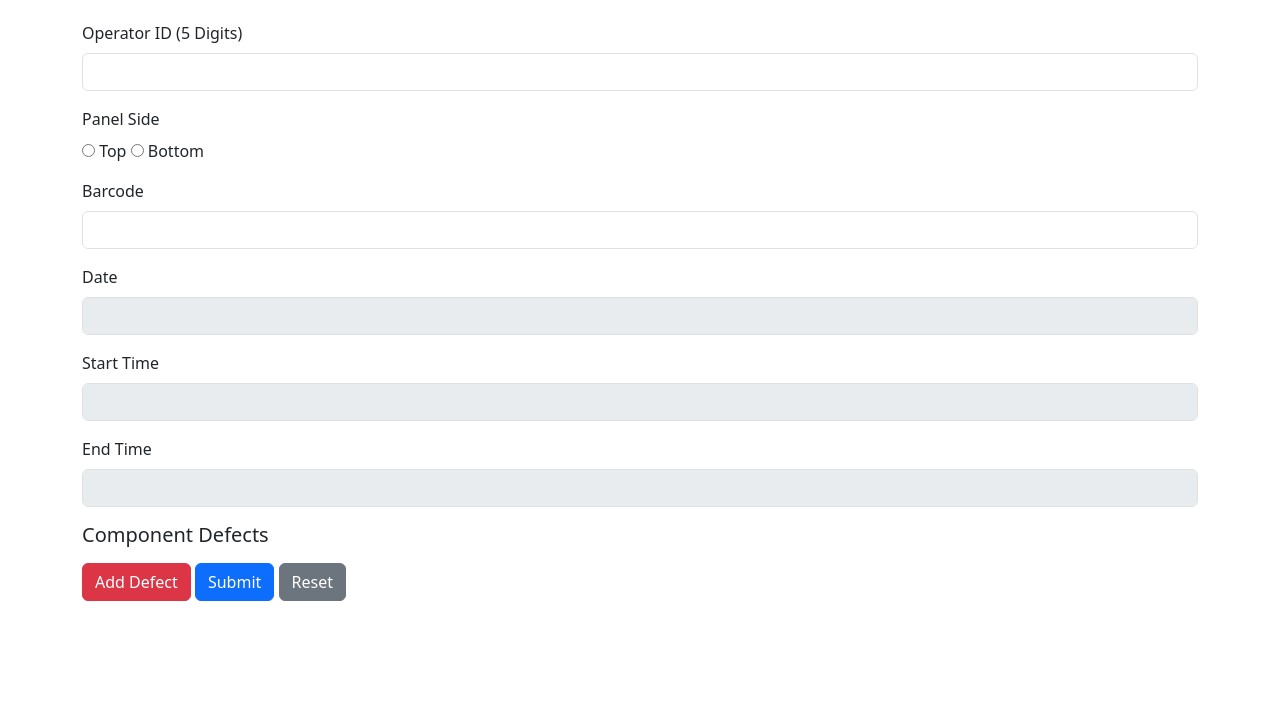
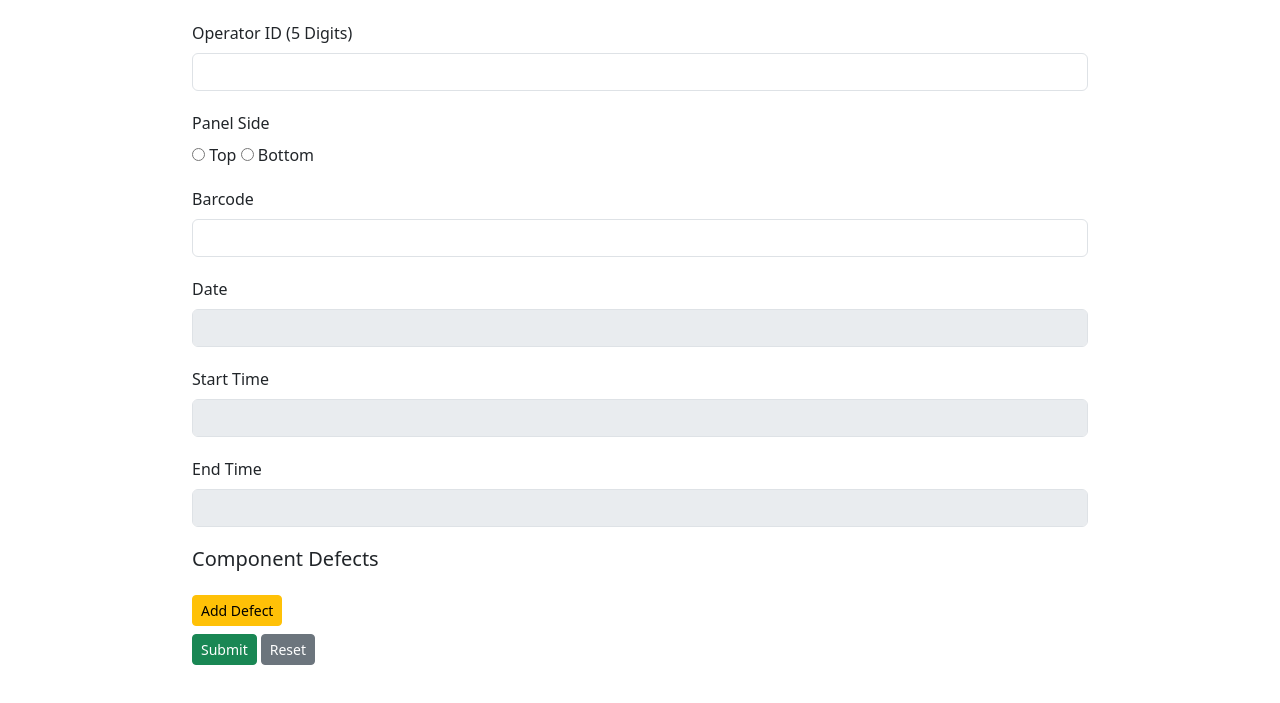
Before and after one commit to amashanvinsika/FLx_AOI, a plain HTML site: page index.html in a window 1280 px wide. Shown: the part 63-766 px from the top of the page. Drawn offline with nearby package versions, Linux system fonts and the light colour scheme.

Commit message:
Update index.html

```diff
--- a/index.html
+++ b/index.html
@@ -37,8 +37,10 @@
             <a class="navbar-brand" href="#">FLx defect data update - AOI</a>
         </div>
     </nav>
+
     <div class="container mt-4">
-        <form id="dataEntryForm">
+        <form id="dataEntryForm" class="row g-1 mx-auto" style="max-width: 900px;">
+            <!-- Form content remains the same -->
             <div class="mb-3">
                 <label class="form-label">Operator ID (5 Digits)</label>
                 <input type="text" class="form-control" id="operatorId" pattern="\d{5}" maxlength="5" required>
@@ -68,10 +70,18 @@
                 <input type="text" class="form-control" id="endTime" readonly>
             </div>
             <h5>Component Defects</h5>
-            <div id="defectList" class="mb-3"></div>
-            <button type="button" class="btn btn-danger" onclick="addDefect()">Add Defect</button>
-            <button type="button" class="btn btn-primary" onclick="submitForm()">Submit</button>
-            <button type="reset" class="btn btn-secondary" onclick="resetForm()">Reset</button>
+            <div id="defectList" class="mb-2"></div>
+<!-- Add Defect Button (aligned left) -->
+<div class="d-flex justify-content-start mt-1">
+    <button type="button" class="btn btn-warning btn-sm" onclick="addDefect()">Add Defect</button>
+</div>
+
+<!-- Submit and Reset Buttons (centered) -->
+<div class="d-flex justify-content-left gap-1 mt-2">
+    <button type="button" class="btn btn-success btn-sm" onclick="submitForm()">Submit</button>
+    <button type="reset" class="btn btn-secondary btn-sm" onclick="resetForm()">Reset</button>
+</div>
+
         </form>
     </div>
 
```
